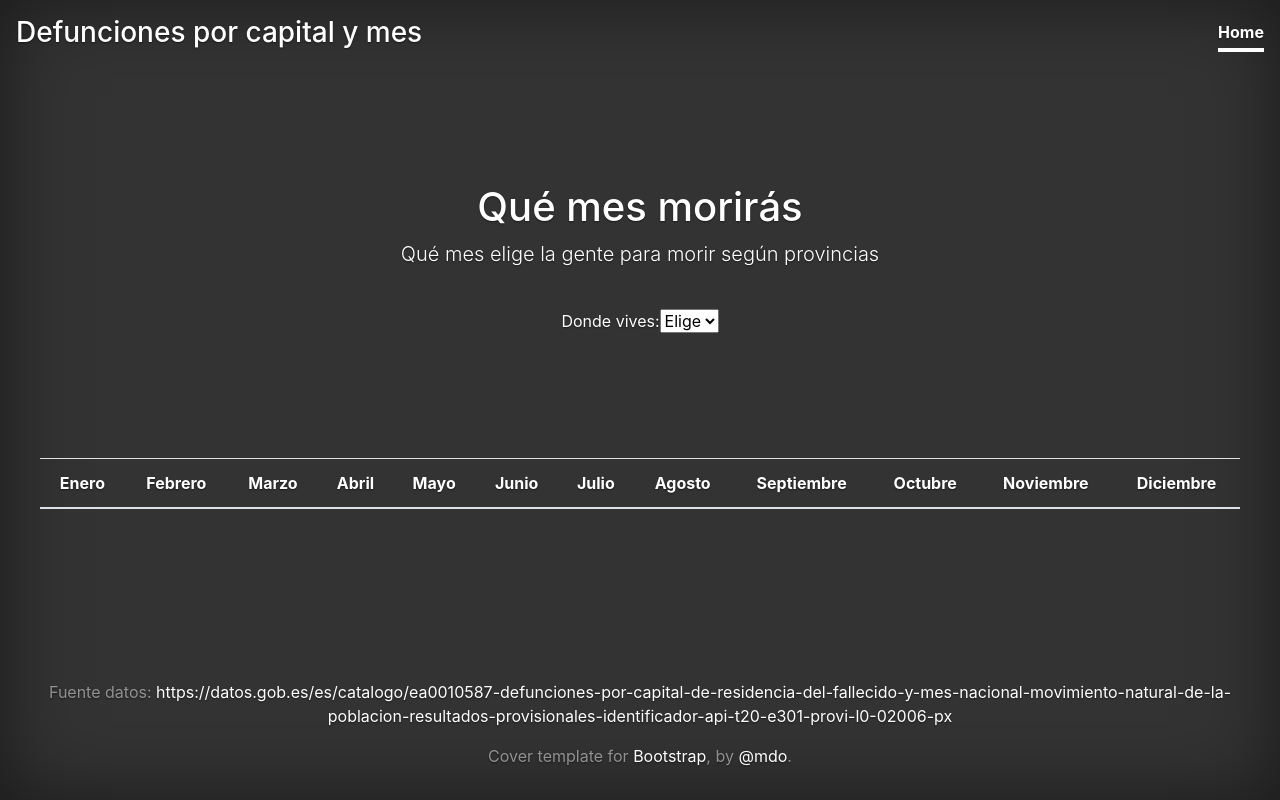
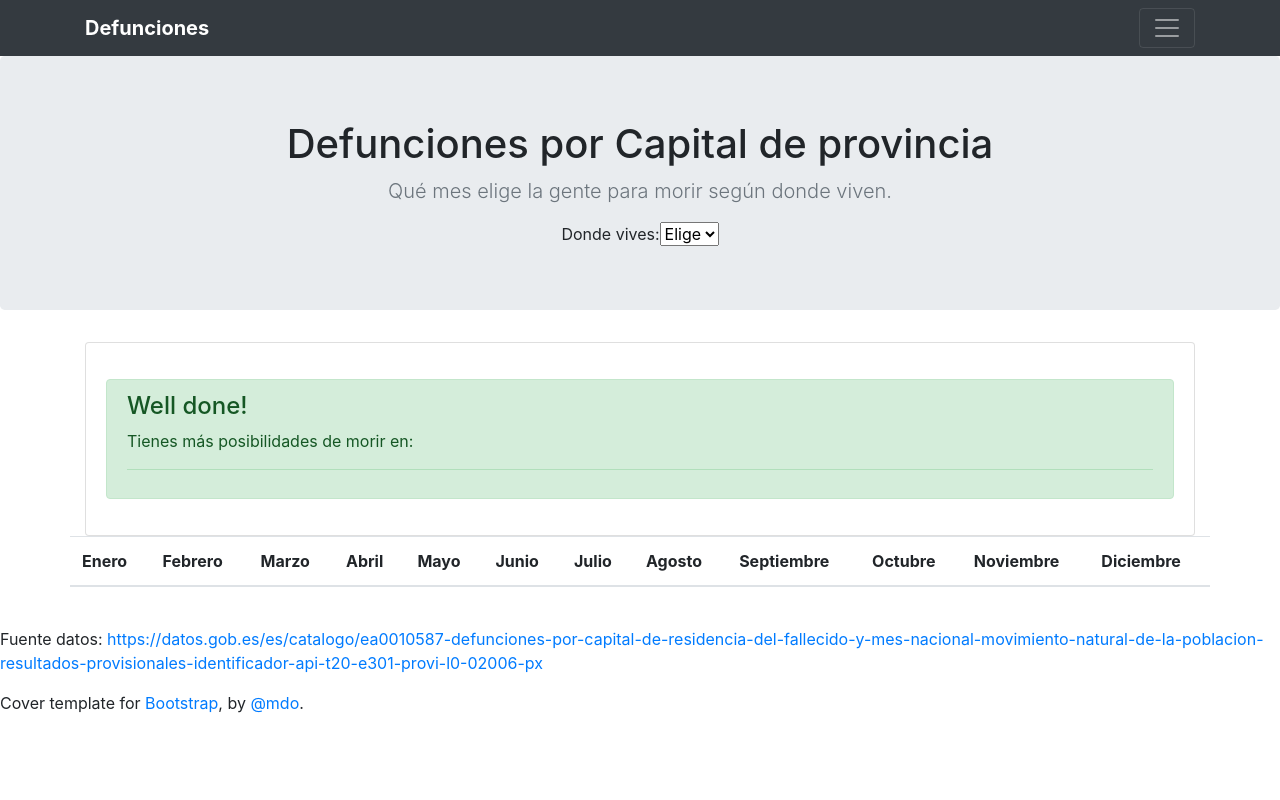
Before and after one commit to jagedn/defunciones-capital, a plain HTML site: page index.html in a window 1280 px wide. Drawn offline with nearby package versions, Linux system fonts and the light colour scheme; no server answers.

Commit message:
estetica

```diff
--- a/index.html
+++ b/index.html
@@ -9,26 +9,47 @@
     <title>Que mes morirás</title>
 
     <!-- Bootstrap core CSS -->
-    <link href="bootstrap.min.css" rel="stylesheet">
-    <link href="cover.css" rel="stylesheet">
+    <link rel="stylesheet" href="https://maxcdn.bootstrapcdn.com/bootstrap/4.0.0/css/bootstrap.min.css" integrity="sha384-Gn5384xqQ1aoWXA+058RXPxPg6fy4IWvTNh0E263XmFcJlSAwiGgFAW/dAiS6JXm" crossorigin="anonymous">
+
   </head>
 
-  <body class="text-center">
+  <body>
 
-    <div class="cover-container d-flex h-100 p-3 mx-auto flex-column">
-      <header class="masthead mb-auto">
-        <div class="inner">
-          <h3 class="masthead-brand">Defunciones por capital y mes</h3>
-          <nav class="nav nav-masthead justify-content-center">
-            <a class="nav-link active" href="#">Home</a>
-          </nav>
+    <header>
+      <div class="collapse bg-dark" id="navbarHeader">
+        <div class="container">
+          <div class="row">
+            <div class="col-sm-8 col-md-7 py-4">
+              <h4 class="text-white">About</h4>
+              <p class="text-muted">Jorge Aguilera jugando con datos abiertos.</p>
+            </div>
+            <div class="col-sm-4 offset-md-1 py-4">
+              <h4 class="text-white">Contact</h4>
+              <ul class="list-unstyled">
+                <li><a href="https://twitter.com/jagedn" class="text-white">Follow on Twitter</a></li>
+              </ul>
+            </div>
+          </div>
+        </div>
+      </div>
+      <div class="navbar navbar-dark bg-dark box-shadow">
+        <div class="container d-flex justify-content-between">
+          <a href="#" class="navbar-brand d-flex align-items-center">
+            <strong>Defunciones</strong>
+          </a>
+          <button class="navbar-toggler" type="button" data-toggle="collapse" data-target="#navbarHeader" aria-controls="navbarHeader" aria-expanded="false" aria-label="Toggle navigation">
+            <span class="navbar-toggler-icon"></span>
+          </button>
+        </div>
       </div>
     </header>
 
-      <main role="main" class="inner cover">
-        <h1 class="cover-heading">Qué mes morirás</h1>
-        <p class="lead">Qué mes elige la gente para morir según provincias</p>
-        <br/>
+    <main role="main">
+
+      <section class="jumbotron text-center">
+        <div class="container">
+          <h1 class="jumbotron-heading">Defunciones por Capital de provincia</h1>
+          <p class="lead text-muted">Qué mes elige la gente para morir según donde viven.</p>
           <div class="row">
             <div class="col-sm">
               Donde vives:<select id="provincias">
@@ -36,23 +57,28 @@
               </select>
             </div>
           </div>
+        </div>
+      </section>
+
+      <div class="container">
+
         <div class="row">
-            <div class="col-sm">
-              <h3 id="result">&nbsp;</h3>
+          <div class="col-md-12">
+            <div class="card mb-12 box-shadow">
+              <div class="card-body">
+                <p class="card-text">
+                  <div class="alert alert-success" role="alert">
+                    <h4 class="alert-heading">Well done!</h4>
+                    <p>Tienes más posibilidades de morir en:</p>
+                    <hr>
+                    <h1 class="mb-0" id="result"></h1>
+                  </div>
+                </p>
             </div>
           </div>
-        <div class="row">
-          <div class="col-sm">
-            <h3 id="result">&nbsp;</h3>
         </div>
-        </div>
-        <div class="row">
-            <div class="col-sm">
-              <h3 id="result">&nbsp;</h3>
-            </div>
-        </div>
-        <div class="row">
-            <div class="col-sm">
+
+        <div class="table-responsive">
           <table id="table"  class="table">
               <thead>
               <tr>
@@ -88,12 +114,15 @@
               </tbody>
           </table>
           </div>
+
       </div>
+
     </main>
 
       <footer class="mastfoot mt-auto">
         <div class="inner">
-          <p>Fuente datos: <a href="https://datos.gob.es/es/catalogo/ea0010587-defunciones-por-capital-de-residencia-del-fallecido-y-mes-nacional-movimiento-natural-de-la-poblacion-resultados-provisionales-identificador-api-t20-e301-provi-l0-02006-px">
+          <p>Fuente datos: <a target="_blank"
+            href="https://datos.gob.es/es/catalogo/ea0010587-defunciones-por-capital-de-residencia-del-fallecido-y-mes-nacional-movimiento-natural-de-la-poblacion-resultados-provisionales-identificador-api-t20-e301-provi-l0-02006-px">
             https://datos.gob.es/es/catalogo/ea0010587-defunciones-por-capital-de-residencia-del-fallecido-y-mes-nacional-movimiento-natural-de-la-poblacion-resultados-provisionales-identificador-api-t20-e301-provi-l0-02006-px</a>
           </p>
           <p>Cover template for <a href="https://getbootstrap.com/">Bootstrap</a>, by <a href="https://twitter.com/mdo">@mdo</a>.</p>
@@ -106,7 +135,9 @@
     ================================================== -->
     <!-- Placed at the end of the document so the pages load faster -->
     <script src="https://code.jquery.com/jquery-3.4.1.min.js" crossorigin="anonymous"></script>
-    <script src="bootstrap.min.js"></script>
+    <script src="https://cdnjs.cloudflare.com/ajax/libs/popper.js/1.12.9/umd/popper.min.js" integrity="sha384-ApNbgh9B+Y1QKtv3Rn7W3mgPxhU9K/ScQsAP7hUibX39j7fakFPskvXusvfa0b4Q" crossorigin="anonymous"></script>
+    <script src="https://maxcdn.bootstrapcdn.com/bootstrap/4.0.0/js/bootstrap.min.js" integrity="sha384-JZR6Spejh4U02d8jOt6vLEHfe/JQGiRRSQQxSfFWpi1MquVdAyjUar5+76PVCmYl" crossorigin="anonymous"></script>
+
     <script>
         $( document ).ready(function() {
             var provincias = [];
@@ -140,8 +171,8 @@
                         }
                         $('#'+mes).text(arr[mes])
                     }
+                    $('#result').text(maxMes)
                     console.log(maxMes+" "+arr[maxMes])
-                    $('#result').text("Tienes más posibilidades de morir en "+maxMes)
                 });
             })
             $.ajax({
```
Lines whose indentation alone changed are shown as unchanged.
